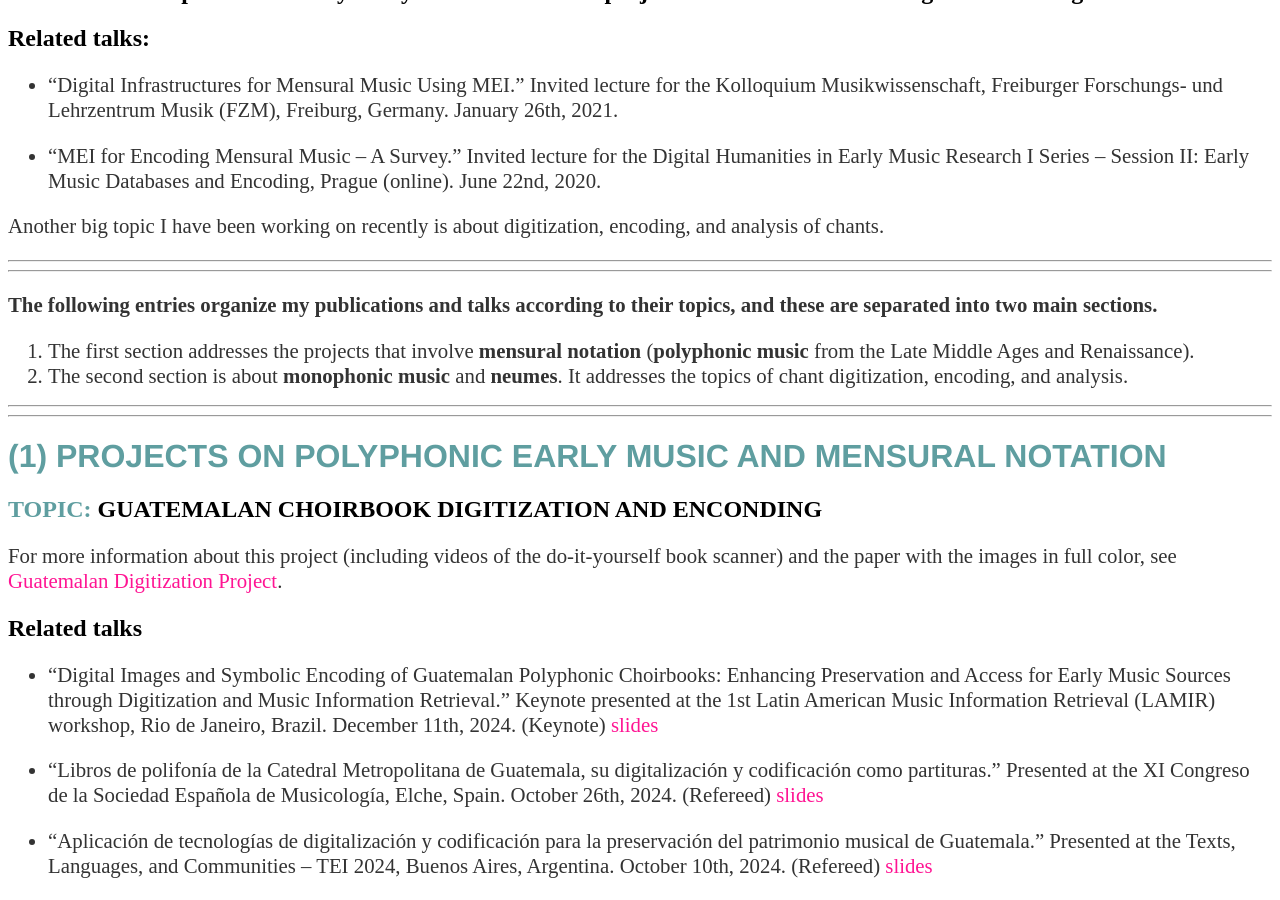
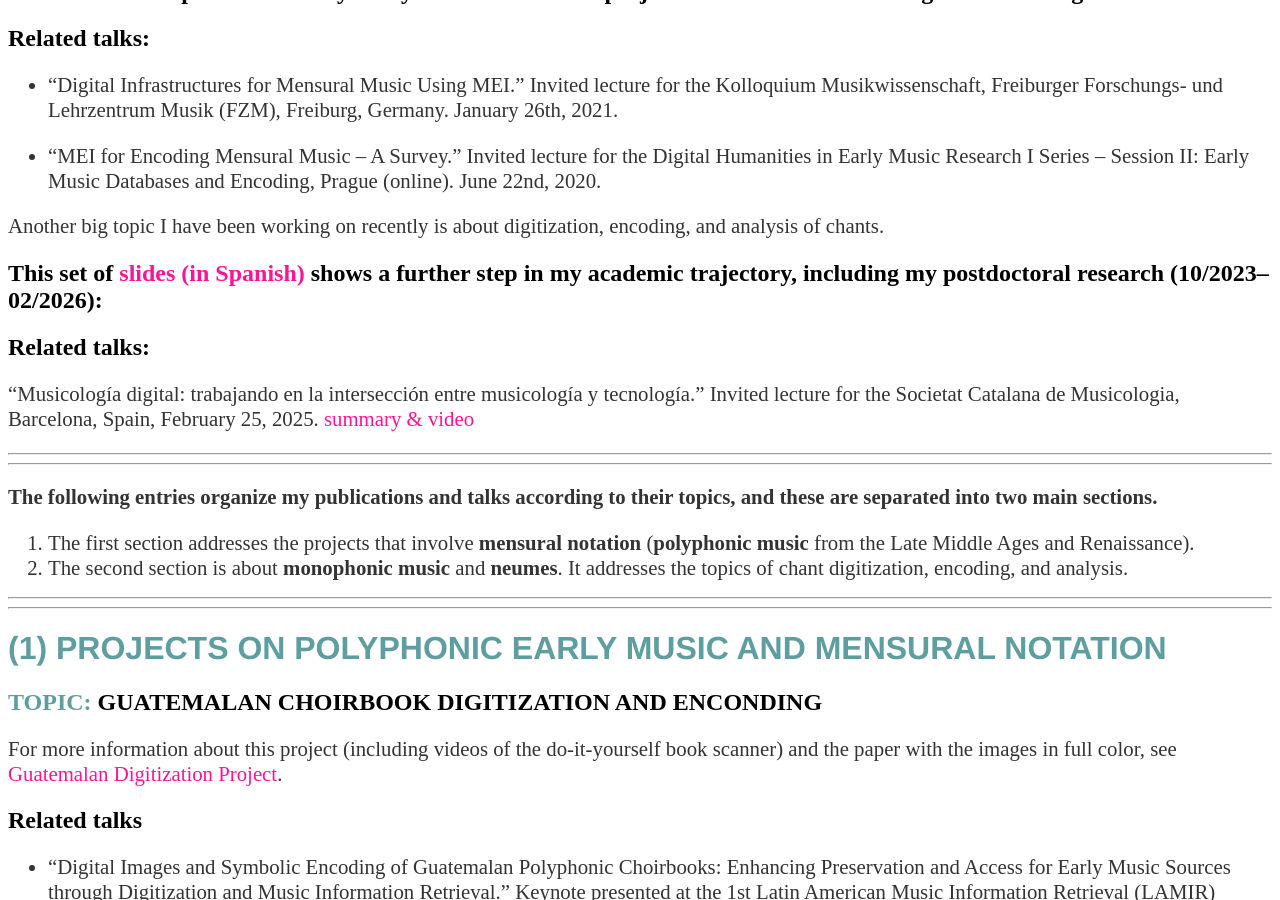
Before and after one commit to martha-thomae/martha-thomae.github.io, a Jekyll site: the page built from projects/index.md, in a window 1280 px wide and 900 px high, scrolled down 338 px. Built offline with Jekyll 4.4.1, drawn with Linux system fonts in a browser that asks for light colours.

Commit message:
Update with another overview entry (Barcelona)

```diff
--- a/projects/index.md
+++ b/projects/index.md
@@ -13,8 +13,13 @@ My main projects involve retrieving the semantics of mensural music and present
 - {{ item.name }} {% if item.link != '/'%}[slides]({{ item.link }}){% endif %}
 {% endfor %}
 
+Another big topic I have been working on recently is about digitization, encoding, and analysis of chants.
 
-Another big topic I have been working on recently is about digitization, encoding, and analysis of chants.
+## This set of [slides (in Spanish)](../assets/slides/PDF/thomae_2025_societat_musicologiadigital.pdf) shows a further step in my academic trajectory, including my postdoctoral research (10/2023–02/2026):
+
+## Related talks:
+“Musicología digital: trabajando en la intersección entre musicología y tecnología.” Invited lecture for the Societat Catalana de Musicologia, Barcelona, Spain, February 25, 2025. [summary & video](https://scmus.iec.cat/musicologia-digital-trabajando-en-la-interseccion-entre-musicologia-y-tecnologia/)
+
 
 ---
 ---
```
